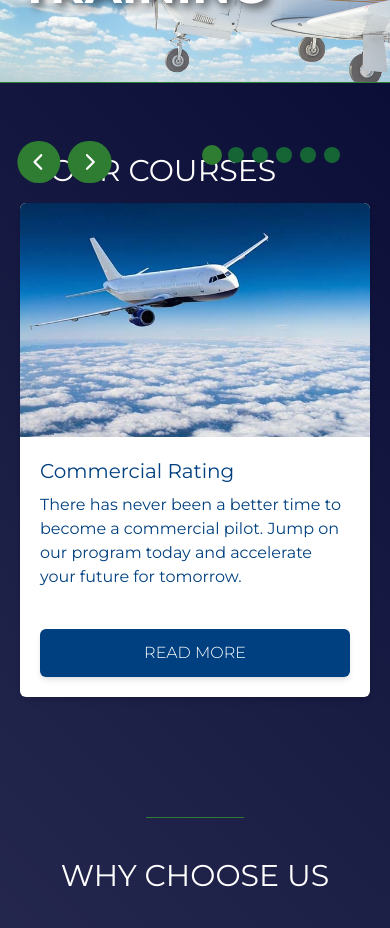
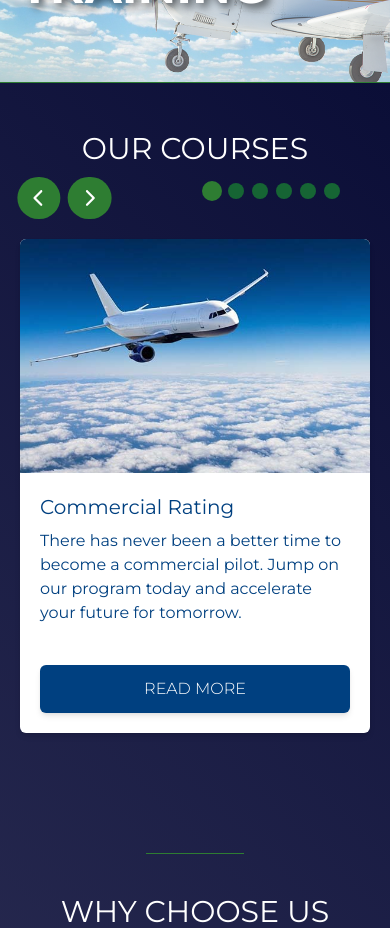
Before and after one commit to ariel-behar/vx-aviation, a React (Vite) app: page /flight-school in a window 390 px wide. Shown: the part 1740-2668 px from the top of the page. Built offline with nearby package versions, Linux system fonts and the light colour scheme.

Commit message:
Optimizing for mobile

```diff
--- a/src/components/ViewSpecificComponents/FlightSchoolView/CoursesSection.tsx
+++ b/src/components/ViewSpecificComponents/FlightSchoolView/CoursesSection.tsx
@@ -18,7 +18,7 @@ function CoursesSection() {
     return (
         <section id="courses-section">
             <div className="py-12 relative">
-                <h3 className="uppercase text-center absolute left-[50px] top-[70px]">Our Courses</h3>
+                <h3 className="uppercase text-center sm:absolute sm:left-[15px] sm:top-[60px] sm:text-2xl md:text-3xl">Our Courses</h3>
                 <Carousel data={courses}/>
             </div>
         </section>
--- a/src/views/MaintenanceServicesView.tsx
+++ b/src/views/MaintenanceServicesView.tsx
@@ -23,7 +23,7 @@ const servicesList: Service[] = [
 function MaintenanceServicesView() {
 	return (
 		<>
-			<div className="mt-[10vh] h-[35vh] lg:h-[55vh] bg-no-repeat bg-cover bg-fixed relative" style={{ backgroundImage: `url(${airplaneRepair})` }}>
+			<div className="mt-[5vh] h-[35vh] xl:h-[55vh] bg-no-repeat bg-cover bg-fixed relative" style={{ backgroundImage: `url(${airplaneRepair})` }}>
 				<div className='absolute top-0 left-0 w-full h-full bg-black bg-opacity-70 flex justify-center items-center'>
 					<h2 className='uppercase text-white text-3xl lg:text-5xl text-center'>Maintenance and Services</h2>
 				</div>
@@ -51,7 +51,7 @@ function MaintenanceServicesView() {
 						</div>
 					</div>
 
-					<div className='py-5 md:w-2/4 mx-auto mt-10 xl:mt-20 bg-custom-gradient-opaque rounded-md'>
+					<div className='py-5 md:w-3/4 lg:w-3/4 xl:w-fit xl:px-5 mx-auto mt-10 xl:mt-20 bg-custom-gradient-opaque rounded-md'>
 						<h5 className='uppercase text-center mb-5 xl:text-3xl'>Call us for any assistance you might need</h5>
 						<PhoneNumber />
 					</div>
```
